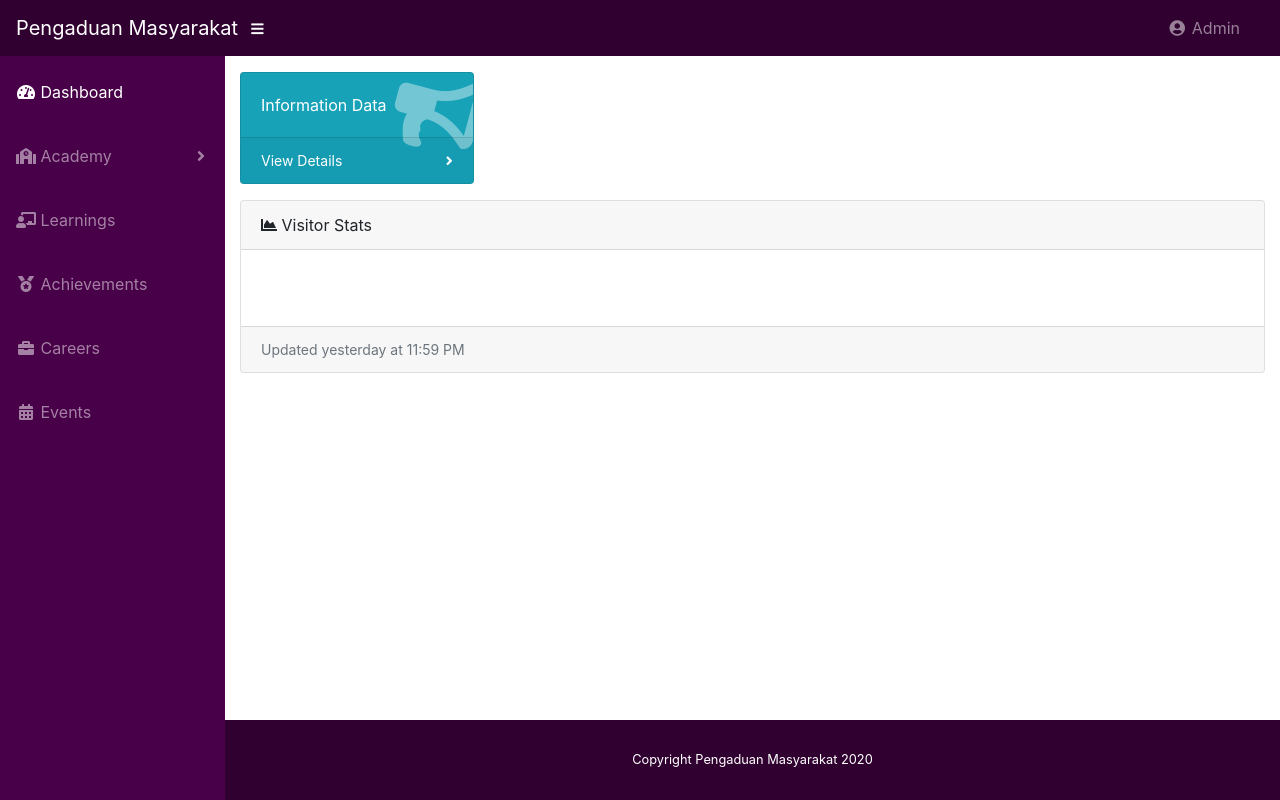
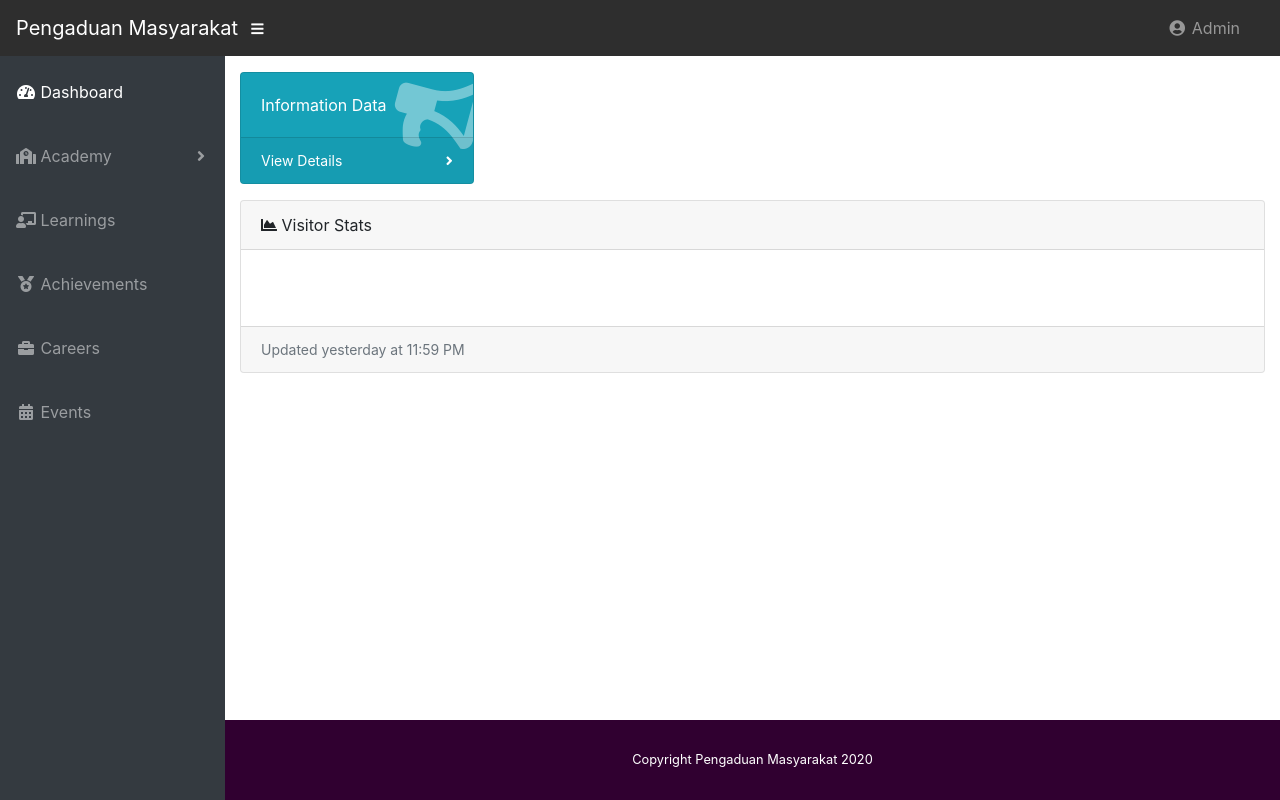
Before and after one commit to adprm/web-pengaduan-masyarakat, a CodeIgniter app: page /PengaduanMasyarakat/index.php/admin in a window 1280 px wide. Run offline with CodeIgniter, Linux system fonts and the light colour scheme; some libraries are stand-ins or nearby versions.

Commit message:
changes background color

```diff
--- a/application/views/admin/_partials/navbar.php
+++ b/application/views/admin/_partials/navbar.php
@@ -37,6 +37,6 @@
 
 <style>
 .navbar {
-    background-color: #300030;
+    background-color: #2e2e2e;
 }
 </style>
--- a/application/views/admin/_partials/sidebar.php
+++ b/application/views/admin/_partials/sidebar.php
@@ -1,5 +1,5 @@
 <!-- Sidebar -->
-<ul class="sidebar navbar-nav pt-2">
+<ul class="sidebar navbar-nav bg-dark pt-2">
     <li class="nav-item <?php echo $this->uri->segment(2) == '' ? 'active': '' ?>"> <!-- Mengecek segmen URL aktif atau tidak -->
         <a class="nav-link" href="<?php echo site_url('admin') ?>"><i class="fas fa-fw fa-tachometer-alt"></i>
             <span>Dashboard</span>
@@ -38,9 +38,3 @@
         <span>Events</span></a>
     </li>
 </ul>
-
-<style>
-.sidebar {
-    background-color: #480048;
-}
-</style>
```
